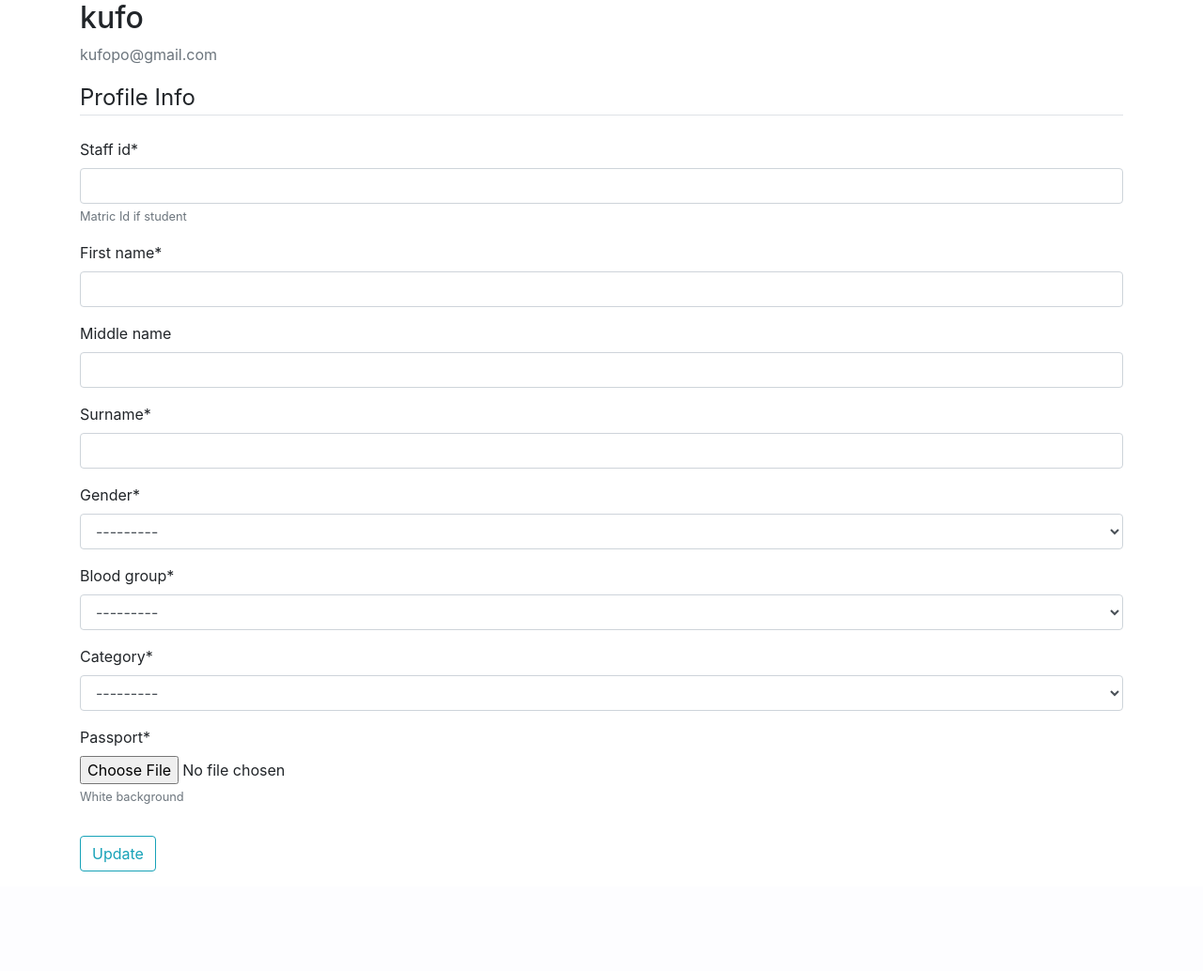
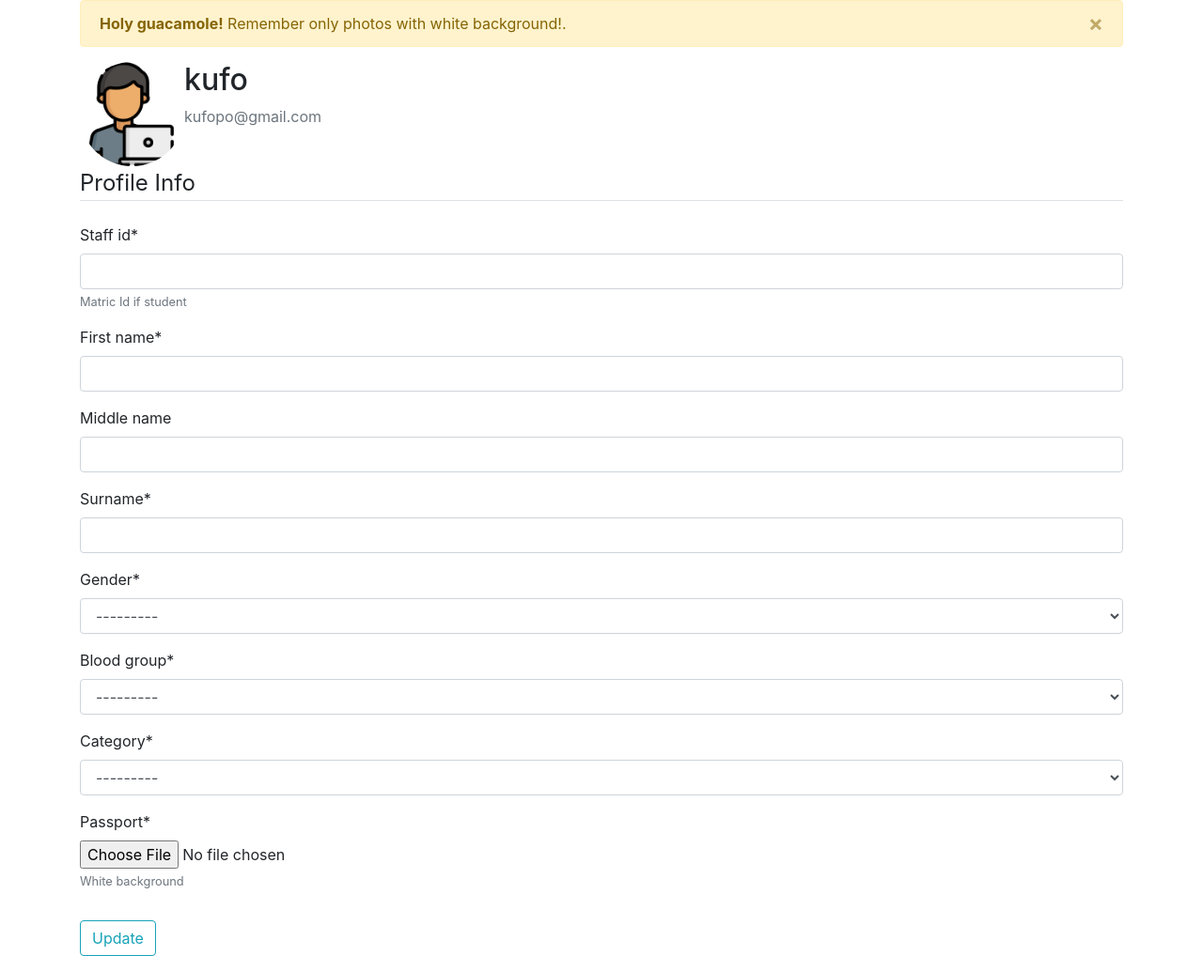
Before and after one commit to kufopi/EdetDjango, a Django app: page /profile/ in a window 1280 px wide. Shown: the part 117-1151 px from the top of the page at 94% size. Before the commit the page ends 1045 px from the top, so only its background shows below. Run offline with Django 4.2, Linux system fonts and the light colour scheme; a user stored in the database is signed in; some libraries are stand-ins or nearby versions.

Commit message:
adjusted

```diff
--- a/edetpix/templates/ground.html
+++ b/edetpix/templates/ground.html
@@ -7,6 +7,9 @@
         <title>AU ID \o/</title>
         <link rel="stylesheet" href="https://stackpath.bootstrapcdn.com/bootstrap/4.2.1/css/bootstrap.min.css" integrity="sha384-GJzZqFGwb1QTTN6wy59ffF1BuGJpLSa9DkKMp0DgiMDm4iYMj70gZWKYbI706tWS" crossorigin="anonymous">
         <link rel="icon" type="image/x-icon" href="{% static 'assets/favicon.ico' %}">
+
+
+
     </head>
 
     <body>
@@ -17,9 +20,9 @@
                 <ul class="navbar-nav">
 
                     <li class="nav-item"><a class= "nav-link" href ="{% url 'staffId' %}" >AU Academic Staff </a></li>
-                    <li class="nav-item"><a class= "nav-link" href ="#" > Undergrad</a></li>
+                    <li class="nav-item"><a class= "nav-link" href ="{% url 'ugId' %}" > Undergrad</a></li>
                     <li class="nav-item"><a class= "nav-link" href ="{% url 'pgId' %}"> Postgrad </a></li>
-                    <li class="nav-item"><a class= "nav-link" href ="#"> Ventures Staff </a></li>
+                    <li class="nav-item"><a class= "nav-link" href ="{% url 'venId' %}"> Ventures Staff </a></li>
                     <li class="nav-item"><a class= "nav-link" href ="#"> Non-Academic Staff </a></li>
 
                     {% if user.is_authenticated %}
@@ -48,10 +51,10 @@
             <strong align='center'> {{ message }}.</strong>
         </div>
 
-        </div>
+
     {% endfor %}
 {% endif %}
-
+</div>
             {% block body_container %}
 
 
--- a/edetpix/templates/profile.html
+++ b/edetpix/templates/profile.html
@@ -1,10 +1,23 @@
 {% extends "ground.html" %}
+
+
+
 {% load static %}
 {% load crispy_forms_tags %}
 {% block body_container %}
+
+<div class='container'>
+
+<div class="alert alert-warning alert-dismissible fade show" role="alert">
+  <strong>Holy guacamole!</strong> Remember only photos with white background!.
+  <button type="button" class="close" data-dismiss="alert" aria-label="Close">
+    <span aria-hidden="true">&times;</span>
+  </button>
+</div>
+
     <div class="content-section">
       <div class="media">
-        <img class="rounded-circle account-img" src="{{ user.profile.passport.url }}">
+        <img class="rounded-circle account-img" src="{% static 'images/programmer.png' %}" width=10%>
         <div class="media-body">
           <h2 class="account-heading">{{ user.username }}</h2>
           <p class="text-secondary">{{ user.email }}</p>
@@ -23,4 +36,7 @@
         </div>
     </form>
     </div>
+  </div>
+
+
 {% endblock  %}
```
Also changed, not shown: edetpix/templates/register.html (+24 -4 lines), edetpix/templates/uniform.html (+6 -2 lines).
